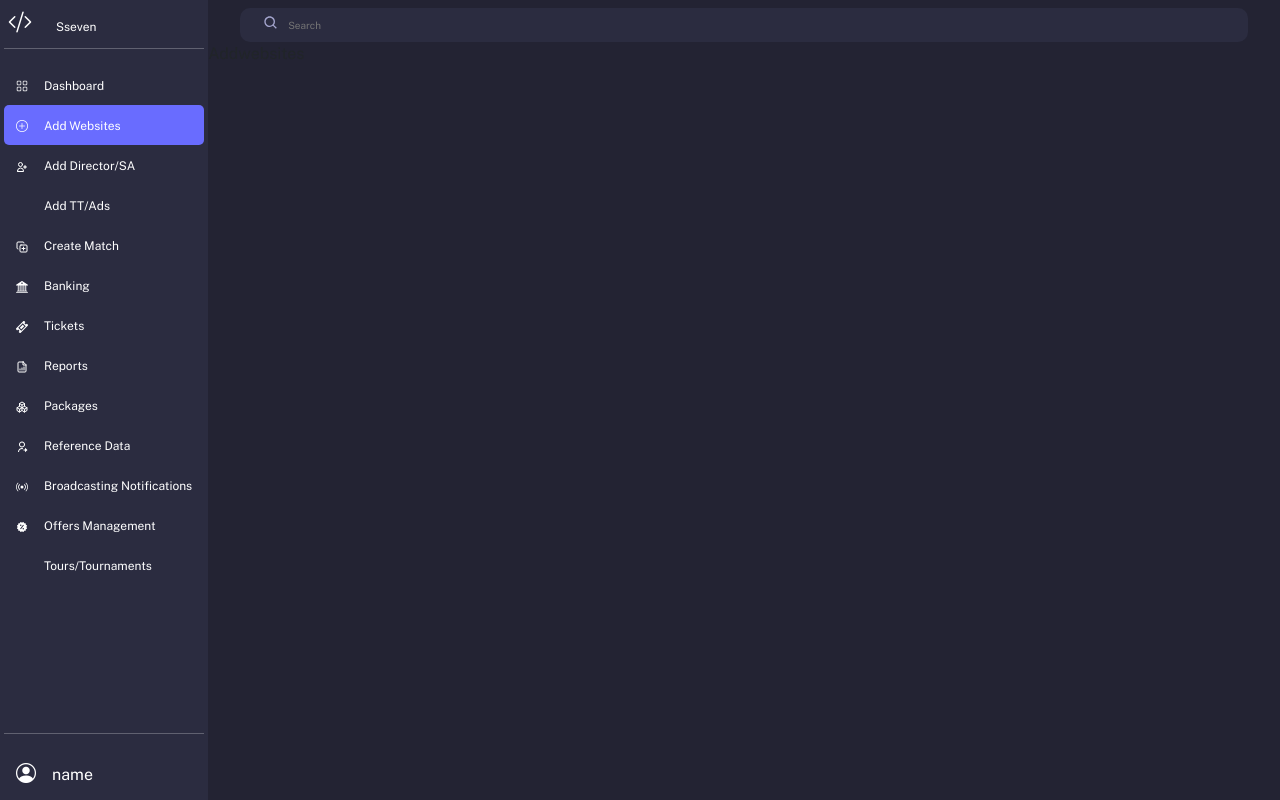
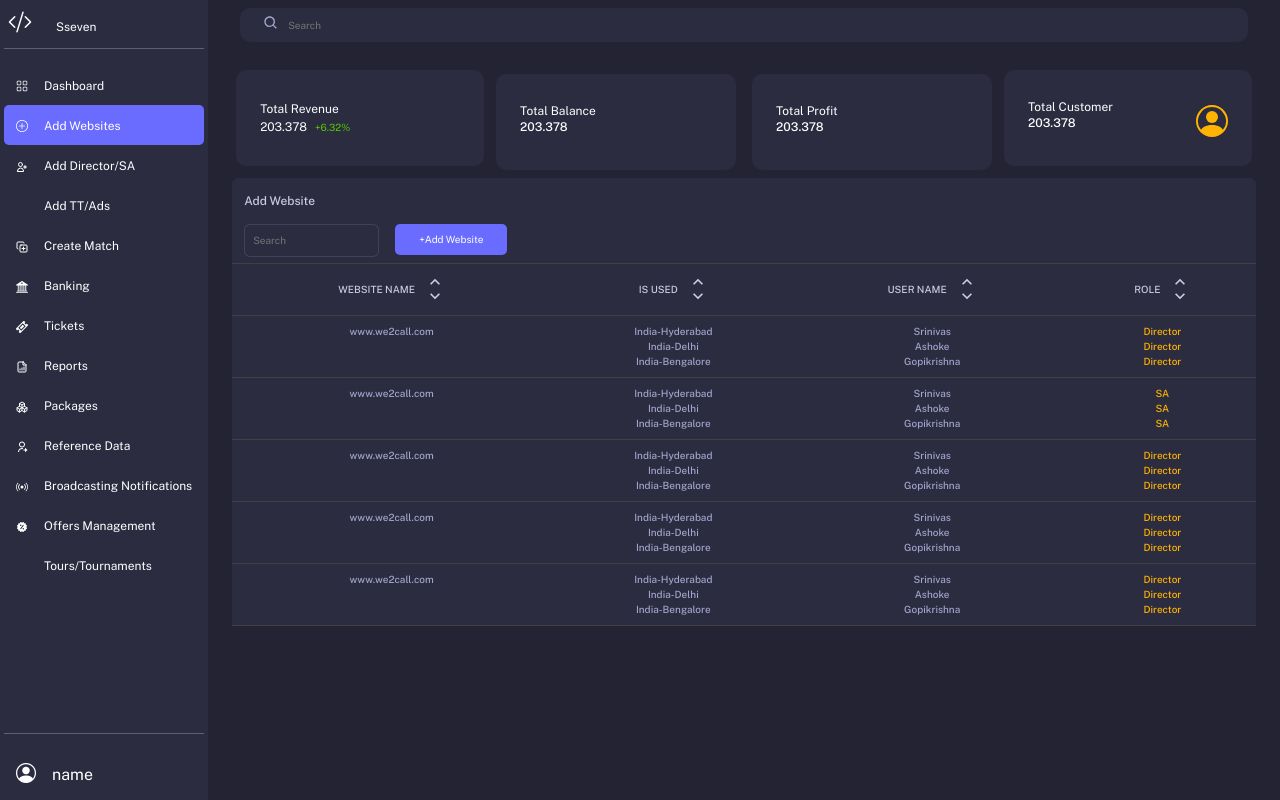
Before and after one commit to Texch999/management-panel, a React (Create React App) app: page /addwebsites in a window 1280 px wide. Built offline with nearby package versions, Linux system fonts and the light colour scheme; some icons are missing.

Commit message:
add website screen created

```diff
--- a/src/pages/addWebsite/Addwebsites.jsx
+++ b/src/pages/addWebsite/Addwebsites.jsx
@@ -1,8 +1,163 @@
 import React from 'react'
+import Table from "../table/Table";
+import Totalaccount from '../home/Totalaccount';
+import {MdKeyboardArrowUp,MdKeyboardArrowDown} from "react-icons/md";
+function Addwebsites() {
+  const ADDWEBSITE_DETAILS = [
+    {
+      websitename: "www.we2call.com ",
+      is: "India-Hyderabad",
+      used: "India-Delhi",
+      three:"India-Bengalore",
+      user: "Srinivas",
+      full:"Ashoke",
+      name:"Gopikrishna",
+      role1: "Director",
+      role2: "Director",
+      role3: "Director",
+    },
+    {
+      websitename: "www.we2call.com ",
+      is: "India-Hyderabad",
+      used: "India-Delhi",
+      three:"India-Bengalore",
+      user: "Srinivas",
+      full:"Ashoke",
+      name:"Gopikrishna",
+      role1: "SA",
+      role2: "SA",
+      role3: "SA",
+    },
+    {
+      websitename: "www.we2call.com ",
+      is: "India-Hyderabad",
+      used: "India-Delhi",
+      three:"India-Bengalore",
+      user: "Srinivas",
+      full:"Ashoke",
+      name:"Gopikrishna",
+      role1: "Director",
+      role2: "Director",
+      role3: "Director",
+    },
+    {
+      websitename: "www.we2call.com ",
+      is: "India-Hyderabad",
+      used: "India-Delhi",
+      three:"India-Bengalore",
+      user: "Srinivas",
+      full:"Ashoke",
+      name:"Gopikrishna",
+      role1: "Director",
+      role2: "Director",
+      role3: "Director",
+    },
+    {
+      websitename: "www.we2call.com ",
+      is: "India-Hyderabad",
+      used: "India-Delhi",
+      three:"India-Bengalore",
+      user: "Srinivas",
+      full:"Ashoke",
+      name:"Gopikrishna",
+      role1: "Director",
+      role2: "Director",
+      role3: "Director",
+    },
+  ];
 
-function Addwebsites() {
+  const cols = [
+    {
+      header: <div className='d-flex justify-content-center align-items-center'>
+      <div className='marginright-10'>WEBSITE NAME</div>
+      <div>
+      <div><MdKeyboardArrowUp className='fs-5'/></div><MdKeyboardArrowDown className='fs-5 margintop-10'/>
+      </div>
+      </div>,
+      field: "websitename",
+    },
+    {
+      header: <div className='d-flex justify-content-center align-items-center'>
+      <div className='marginright-10'>IS USED</div>
+      <div>
+      <div><MdKeyboardArrowUp className='fs-5'/></div><MdKeyboardArrowDown className='fs-5 margintop-10'/>
+      </div>
+      </div>,
+      field: "isAndusedAndthree",
+    },
+    {
+      header: <div className='d-flex justify-content-center align-items-center'>
+      <div className='marginright-10'>USER NAME</div>
+      <div>
+      <div><MdKeyboardArrowUp className='fs-5'/></div><MdKeyboardArrowDown className='fs-5 margintop-10'/>
+      </div>
+      </div>,
+      field: "userAndfullAndname",
+    },
+    {
+      header: <div className='d-flex justify-content-center align-items-center '>
+      <div className='marginright-10'>ROLE</div>
+      <div>
+      <div><MdKeyboardArrowUp className='fs-5'/></div><MdKeyboardArrowDown className='fs-5 margintop-10'/>
+      </div>
+      </div>,
+      field: "role1Androle2Androle3",
+    },
+  ];
+
+  const modifiedAddwebsiteDetails = ADDWEBSITE_DETAILS.map(
+    (item) => ({
+      ...item,
+      isAndusedAndthree: (
+        <div>
+          {item?.is} <br /> <span>{item?.used}</span> <br/>{item?.three}{""}
+        </div>
+      ),
+      userAndfullAndname: (
+        <div>
+          {item?.user} <br /> <span>{item?.full}</span> <br/>{item?.name}{""}
+        </div>
+      ),
+      role1Androle2Androle3: (
+        <div className="role-color">
+          {item?.role1} <br /> <span>{item?.role2}</span> <br/>{item?.role3}{""}
+        </div>
+      ),
+    })
+  );
   return (
-    <div>Addwebsites</div>
+
+    <div className="p-4 w-100">
+    <div><Totalaccount/></div>
+
+    <div className="sidebar-bg rounded">
+        <div className="d-flex row">
+          <h6 className="medium-font font-weight-bold th-color m-0 px-4 pt-3">
+            Add Website
+          </h6>
+          <div className=" d-flex justify-conten-around">
+            <div className="containaer-fluid ps-2 w-20">
+              <form className="d-flex" role="search">
+                <input
+                  className="search-width m-1 mt-3 p-2 text-white w-100 sidebar-bg borderr rounded small-font"
+                  type="search"
+                  placeholder="Search"
+                  aria-label="Search"
+                />
+              </form>
+            </div>
+            <div className="row justify-content-md-center mt-2 ms-1 p-1">
+              <div className="active text-white col-md-auto small-font justify-content-between p-2 px-4 m-1">
+                +Add Website
+              </div>
+            </div>
+          </div>
+        </div>
+
+        <Table columns={cols} data={modifiedAddwebsiteDetails} />
+      </div>
+
+    </div>
   )
 }
 
--- a/src/pages/home/style.css
+++ b/src/pages/home/style.css
@@ -264,3 +264,9 @@ input::placeholder {
   width: 130px;
   height: 20px;
 }
+.margintop-10{
+margin-top: -10px;
+}
+.marginright-10{
+  margin-right: 10px;
+  }
```
